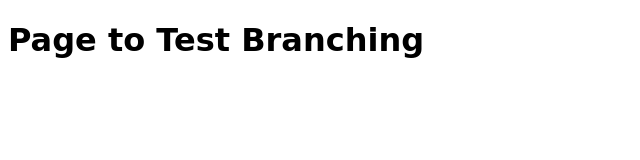
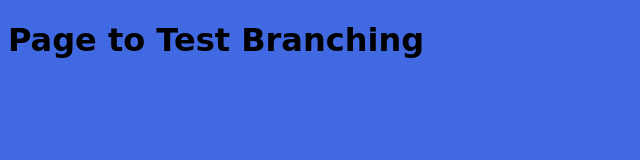
Before and after one commit to JoshuaRM415/everything-everywhere, a plain HTML site: page index.html in a window 1280 px wide. Shown: the whole page, without its empty margins (0-640 px from the left). Drawn offline with Linux system fonts and the light colour scheme.

Commit message:
change background color to royal blue

```diff
--- a/resources/css/style.css
+++ b/resources/css/style.css
@@ -1,3 +1,7 @@
+body {
+    background-color: royalblue;
+}
+
 #main-header {
     font-family: cursive;
 }
```
